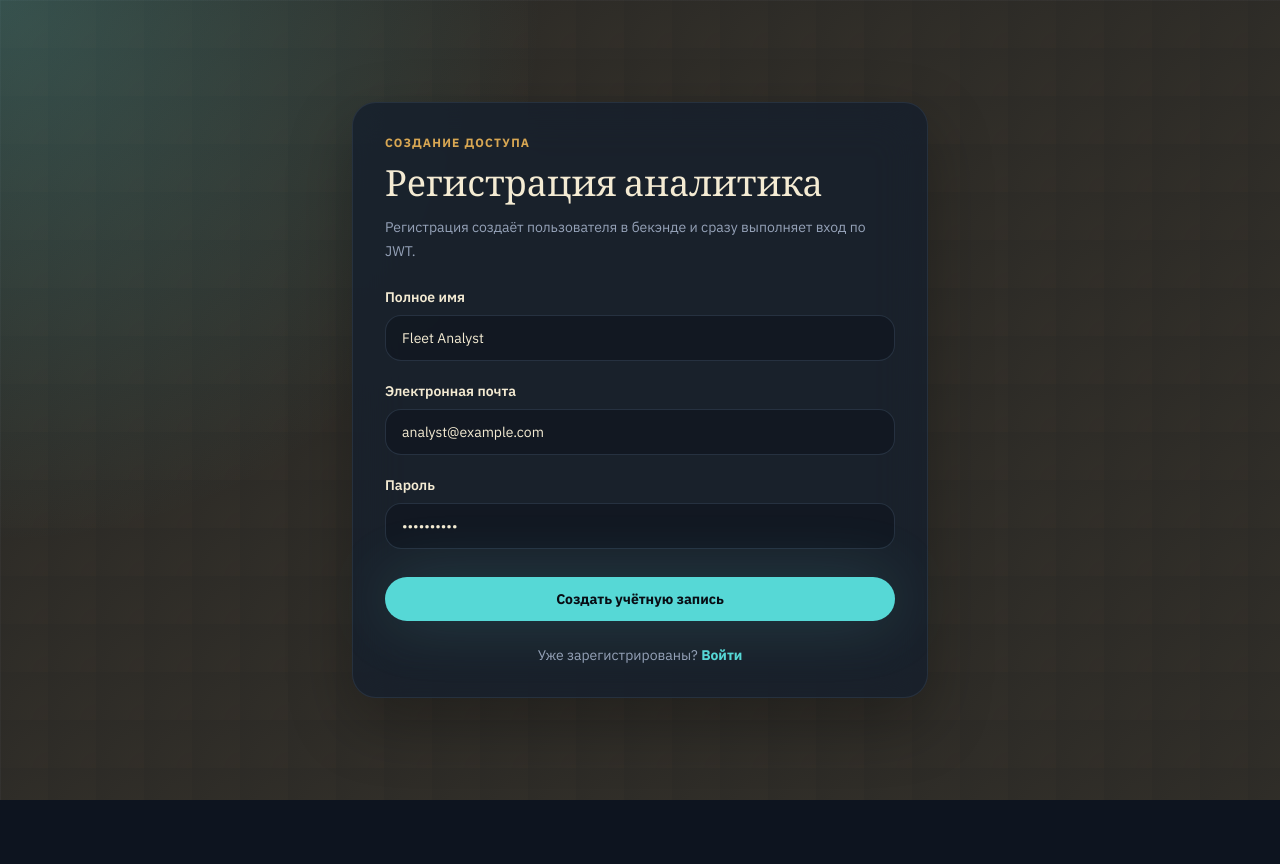
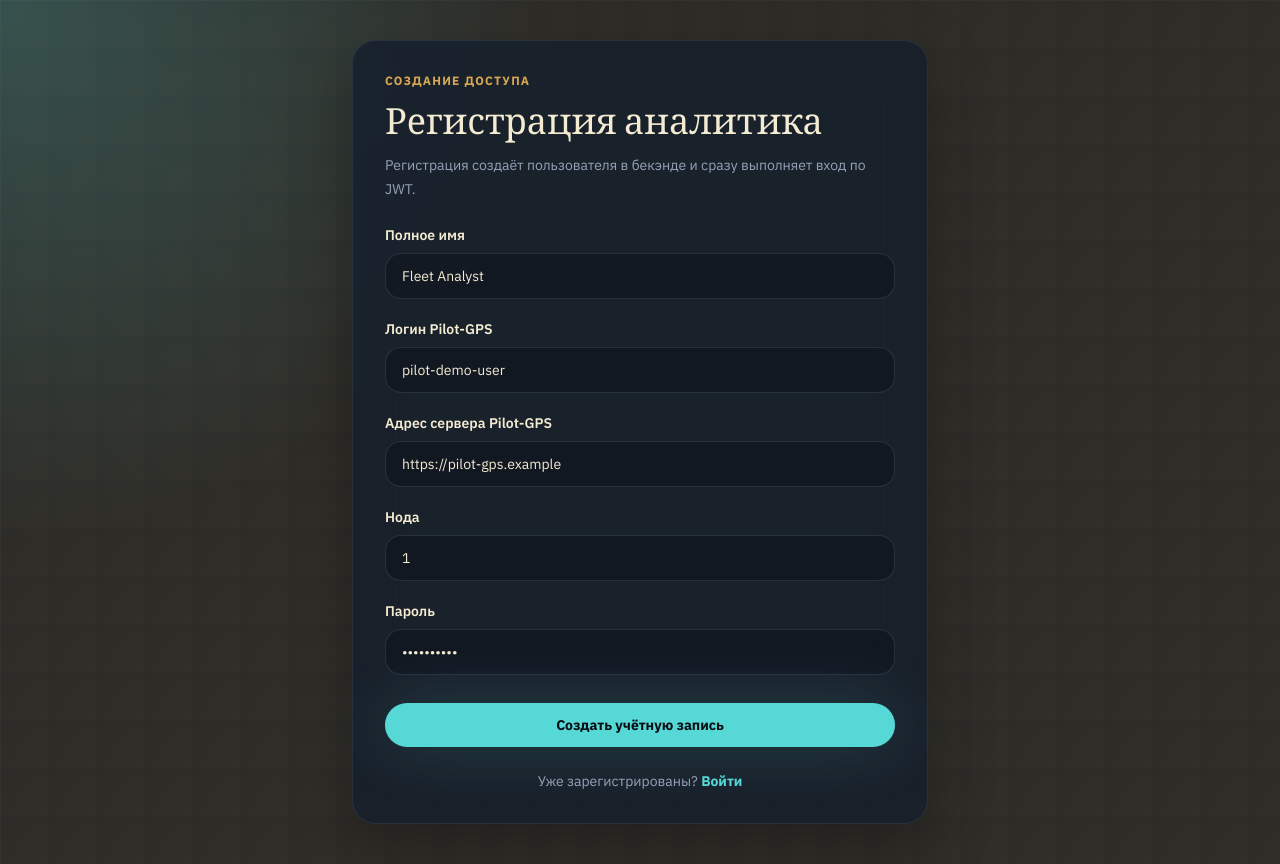
Before and after one commit to New-prg/testus, a React (Vite) app in the folder frontend/: page /register in a window 1280 px wide. Before the commit the page ends 800 px from the top, so only its background shows below. Built offline with nearby package versions, Linux system fonts and the light colour scheme; no server answers.

Commit message:
frontend auth
Ultraworked with [Sisyphus](https://github.com/code-yeongyu/oh-my-openagent)

Co-authored-by: Sisyphus <clio-agent@sisyphuslabs.ai>

```diff
--- a/frontend/src/components/layout/AuthProvider.tsx
+++ b/frontend/src/components/layout/AuthProvider.tsx
@@ -59,7 +59,7 @@ export function AuthProvider({ children }: { children: React.ReactNode }) {
 
   const register = useCallback(async (payload: RegisterPayload) => {
     await apiRegister(payload);
-    const loggedInUser = await apiLogin({ email: payload.email, password: payload.password });
+    const loggedInUser = await apiLogin({ login: payload.login, password: payload.password });
     setUser(loggedInUser);
   }, []);
 
--- a/frontend/src/pages/LoginPage.tsx
+++ b/frontend/src/pages/LoginPage.tsx
@@ -12,7 +12,7 @@ type SubmitEvent = {
 export function LoginPage() {
   const { login, isAuthenticated } = useAuth();
   const location = useLocation();
-  const [email, setEmail] = useState('admin@example.com');
+  const [loginValue, setLoginValue] = useState('admin@example.com');
   const [password, setPassword] = useState('admin123');
   const [error, setError] = useState<string | null>(null);
   const [isSubmitting, setIsSubmitting] = useState(false);
@@ -23,7 +23,7 @@ export function LoginPage() {
     setError(null);
     setIsSubmitting(true);
     try {
-      await login({ email, password });
+      await login({ login: loginValue, password });
     } catch (caughtError) {
       setError(caughtError instanceof ApiError ? caughtError.message : 'Не удалось войти. Проверьте доступность API.');
     } finally {
@@ -62,10 +62,10 @@ export function LoginPage() {
 
           {error ? <div className="mt-5"><ErrorState title="Не удалось войти" message={error} /></div> : null}
 
-          <label className="mt-6 block text-sm font-semibold text-cream" htmlFor="email">
-            Электронная почта
+          <label className="mt-6 block text-sm font-semibold text-cream" htmlFor="login">
+            Логин Pilot-GPS
           </label>
-          <input id="email" className="control-field mt-2" type="email" value={email} onChange={(event) => setEmail(event.target.value)} required />
+          <input id="login" className="control-field mt-2" value={loginValue} onChange={(event) => setLoginValue(event.target.value)} required />
 
           <label className="mt-5 block text-sm font-semibold text-cream" htmlFor="password">
             Пароль
--- a/frontend/src/pages/RegisterPage.tsx
+++ b/frontend/src/pages/RegisterPage.tsx
@@ -12,8 +12,10 @@ type SubmitEvent = {
 export function RegisterPage() {
   const { register, isAuthenticated } = useAuth();
   const [fullName, setFullName] = useState('Fleet Analyst');
-  const [email, setEmail] = useState('analyst@example.com');
+  const [loginValue, setLoginValue] = useState('pilot-demo-user');
   const [password, setPassword] = useState('analyst123');
+  const [serverAddress, setServerAddress] = useState('https://pilot-gps.example');
+  const [node, setNode] = useState('1');
   const [error, setError] = useState<string | null>(null);
   const [isSubmitting, setIsSubmitting] = useState(false);
 
@@ -22,7 +24,13 @@ export function RegisterPage() {
     setError(null);
     setIsSubmitting(true);
     try {
-      await register({ full_name: fullName, email, password });
+      await register({
+        full_name: fullName,
+        login: loginValue,
+        password,
+        server_address: serverAddress,
+        node: Number(node),
+      });
     } catch (caughtError) {
       setError(caughtError instanceof ApiError ? caughtError.message : 'Не удалось создать учётную запись.');
     } finally {
@@ -48,10 +56,20 @@ export function RegisterPage() {
         </label>
         <input id="fullName" className="control-field mt-2" value={fullName} onChange={(event) => setFullName(event.target.value)} />
 
-        <label className="mt-5 block text-sm font-semibold text-cream" htmlFor="registerEmail">
-          Электронная почта
+        <label className="mt-5 block text-sm font-semibold text-cream" htmlFor="registerLogin">
+          Логин Pilot-GPS
         </label>
-        <input id="registerEmail" className="control-field mt-2" type="email" value={email} onChange={(event) => setEmail(event.target.value)} required />
+        <input id="registerLogin" className="control-field mt-2" value={loginValue} onChange={(event) => setLoginValue(event.target.value)} required />
+
+        <label className="mt-5 block text-sm font-semibold text-cream" htmlFor="serverAddress">
+          Адрес сервера Pilot-GPS
+        </label>
+        <input id="serverAddress" className="control-field mt-2" value={serverAddress} onChange={(event) => setServerAddress(event.target.value)} required />
+
+        <label className="mt-5 block text-sm font-semibold text-cream" htmlFor="pilotNode">
+          Нода
+        </label>
+        <input id="pilotNode" className="control-field mt-2" type="number" min={1} value={node} onChange={(event) => setNode(event.target.value)} required />
 
         <label className="mt-5 block text-sm font-semibold text-cream" htmlFor="registerPassword">
           Пароль
```
Also changed, not shown: frontend/src/api/auth.ts (+12 -2 lines).
